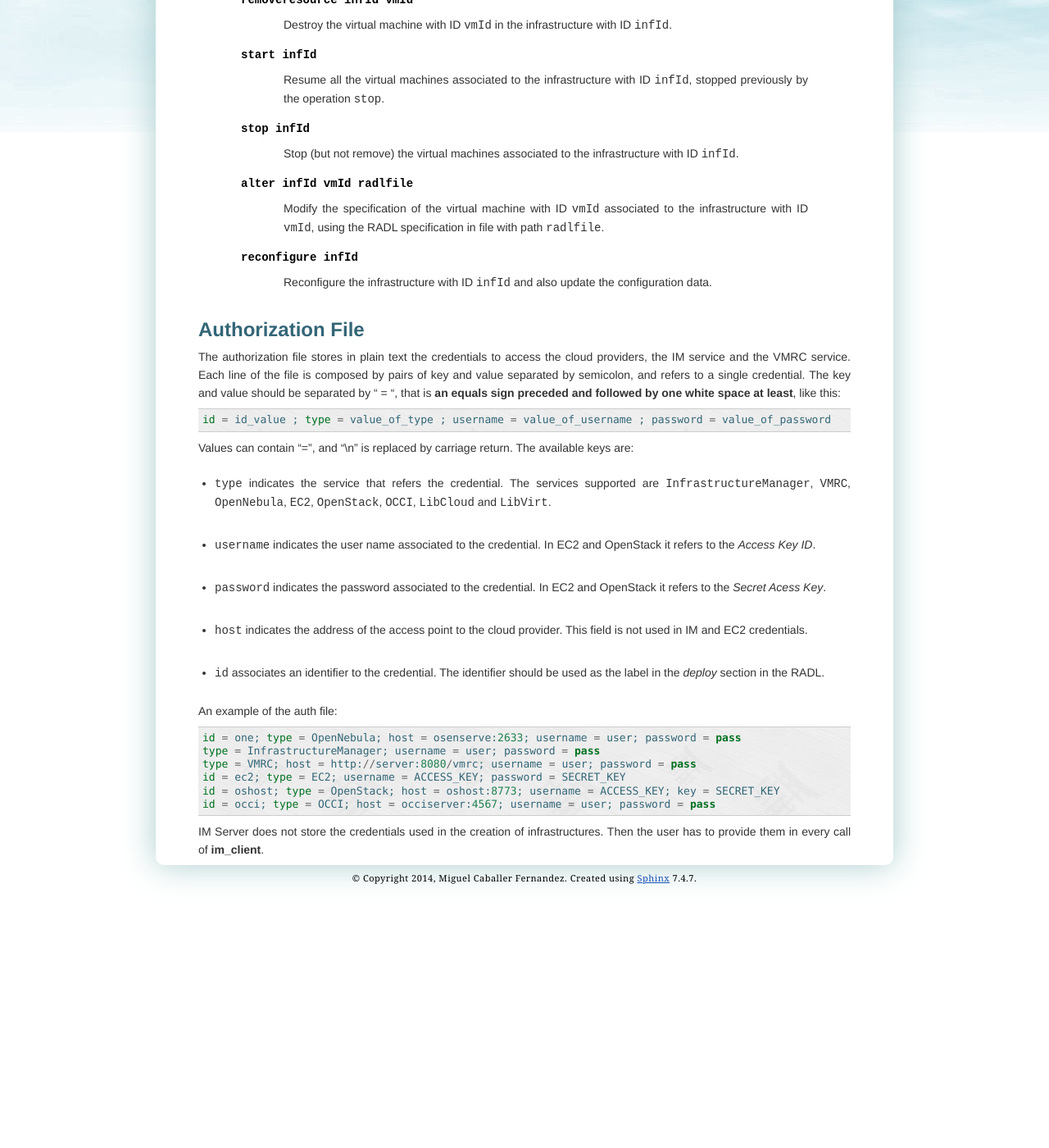
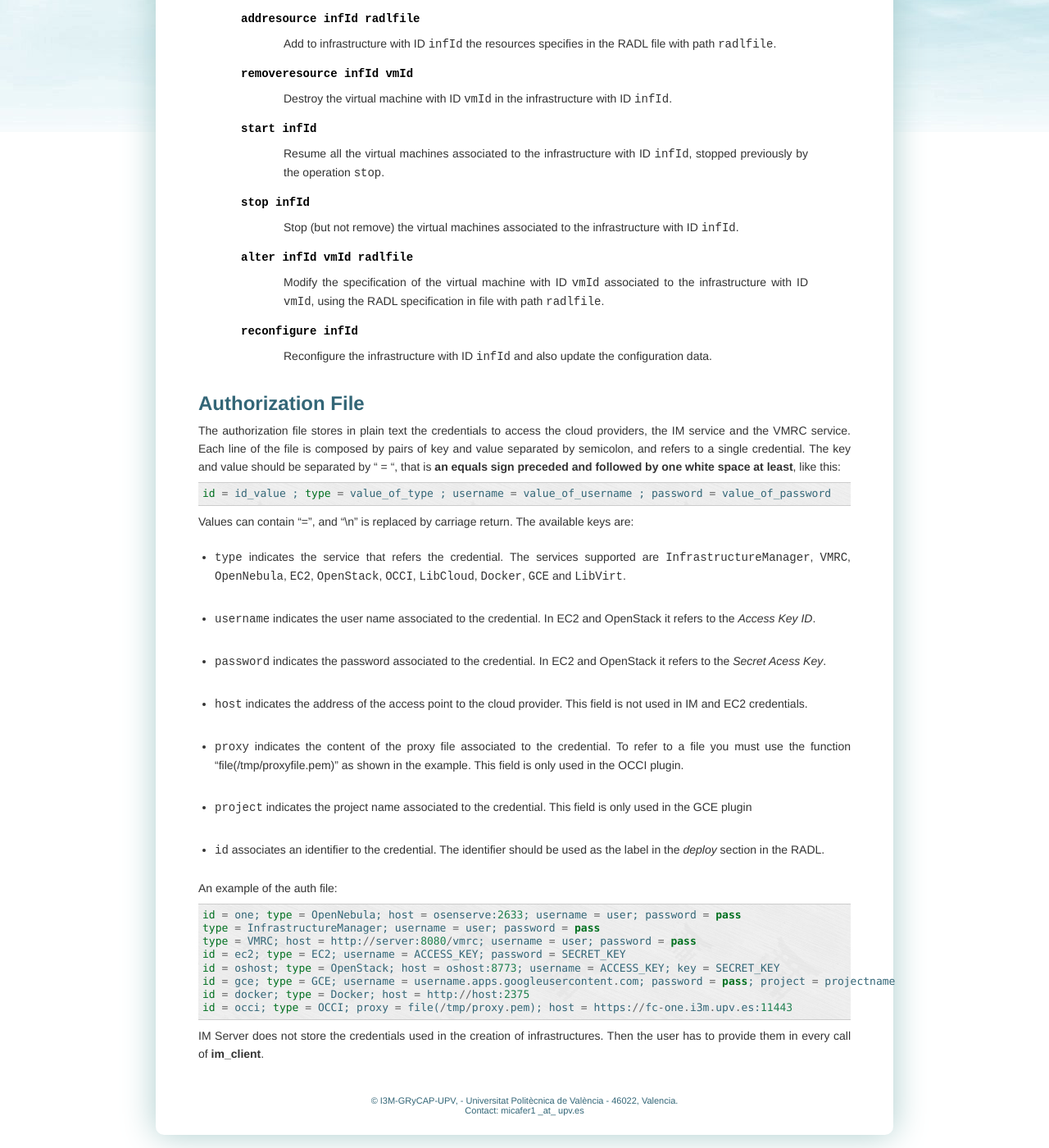
Before and after one commit to grycap/im-client, a Sphinx documentation site: the page built from doc/source/client.rst, in a window 1280 px wide and 1400 px high, scrolled down 1267 px. Shown: the whole window at 82% size. Built offline with Sphinx 7.4.7, drawn with Linux system fonts in a browser that asks for light colours; before the commit the page ends 2353 px from its top, so only the background shows below that; some of the changed text lies outside the part shown.

Commit message:
Update documentation

```diff
--- a/doc/source/client.rst
+++ b/doc/source/client.rst
@@ -57,6 +57,10 @@ The :program:`im_client` is called like this::
       Show the information associated to the virtual machine with ID ``vmId``
       associated to the infrastructure with ID ``infId``.
 
+   ``getvmcontmsg infId vmId``
+      Show the contextualization message of the virtual machine with ID ``vmId``
+      associated to the infrastructure with ID ``infId``.
+
    ``addresource infId radlfile``
       Add to infrastructure with ID ``infId`` the resources specifies in the
       RADL file with path ``radlfile``.
@@ -101,7 +105,7 @@ keys are:
 
 * ``type`` indicates the service that refers the credential. The services
   supported are ``InfrastructureManager``, ``VMRC``, ``OpenNebula``, ``EC2``,
-  ``OpenStack``, ``OCCI``, ``LibCloud`` and ``LibVirt``.
+  ``OpenStack``, ``OCCI``, ``LibCloud``, ``Docker``, ``GCE`` and ``LibVirt``.
 
 * ``username`` indicates the user name associated to the credential. In EC2 and
   OpenStack it refers to the *Access Key ID*.
@@ -111,6 +115,13 @@ keys are:
 
 * ``host`` indicates the address of the access point to the cloud provider.
   This field is not used in IM and EC2 credentials.
+
+* ``proxy`` indicates the content of the proxy file associated to the credential.
+  To refer to a file you must use the function "file(/tmp/proxyfile.pem)" as shown in the example.
+  This field is only used in the OCCI plugin.
+
+* ``project`` indicates the project name associated to the credential.
+  This field is only used in the GCE plugin
 
 * ``id`` associates an identifier to the credential. The identifier should be
   used as the label in the *deploy* section in the RADL.
@@ -122,7 +133,9 @@ An example of the auth file::
    type = VMRC; host = http://server:8080/vmrc; username = user; password = pass
    id = ec2; type = EC2; username = ACCESS_KEY; password = SECRET_KEY
    id = oshost; type = OpenStack; host = oshost:8773; username = ACCESS_KEY; key = SECRET_KEY
-   id = occi; type = OCCI; host = occiserver:4567; username = user; password = pass
+   id = gce; type = GCE; username = username.apps.googleusercontent.com; password = pass; project = projectname
+   id = docker; type = Docker; host = http://host:2375
+   id = occi; type = OCCI; proxy = file(/tmp/proxy.pem); host = https://fc-one.i3m.upv.es:11443
 
 IM Server does not store the credentials used in the creation of
 infrastructures. Then the user has to provide them in every call of
--- a/doc/source/conf.py
+++ b/doc/source/conf.py
@@ -49,9 +49,9 @@ copyright = u'2014, Miguel Caballer Fernandez'
 # built documents.
 #
 # The short X.Y version.
-version = '1.0'
+version = '1.2'
 # The full version, including alpha/beta/rc tags.
-release = '1.0.0'
+release = '1.2.0'
 
 # The language for content autogenerated by Sphinx. Refer to documentation
 # for a list of supported languages.
@@ -151,10 +151,10 @@ html_static_path = ['_static']
 #html_show_sourcelink = True
 
 # If true, "Created using Sphinx" is shown in the HTML footer. Default is True.
-#html_show_sphinx = True
+html_show_sphinx = False
 
 # If true, "(C) Copyright ..." is shown in the HTML footer. Default is True.
-#html_show_copyright = True
+html_show_copyright = False
 
 # If true, an OpenSearch description file will be output, and all pages will
 # contain a <link> tag referring to it.  The value of this option must be the
--- a/doc/source/mimic/layout.html
+++ b/doc/source/mimic/layout.html
@@ -38,6 +38,11 @@
       <div id="contentwrapper">
         {% block body %}{% endblock %}
       </div>
+        <div class="credits">
+&copy; I3M-GRyCAP-UPV, - Universitat Polit&egrave;cnica de Val&egrave;ncia - 46022, Valencia.<br>
+Contact: micafer1 _at_ upv.es
+        </div>
+        <div class="break hole"></div>
     </div>
 </div>
 {% endblock %}
```
